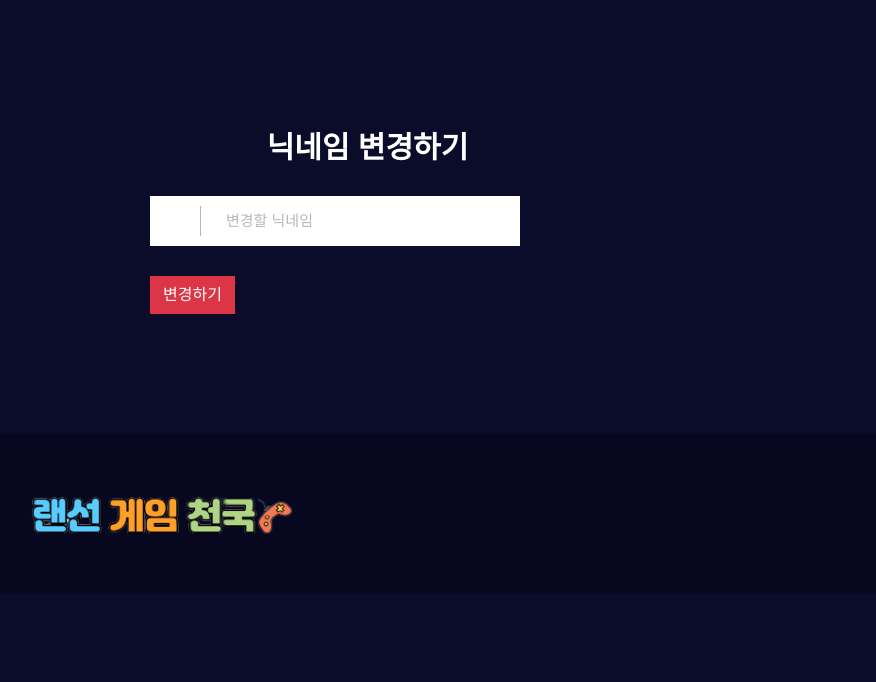
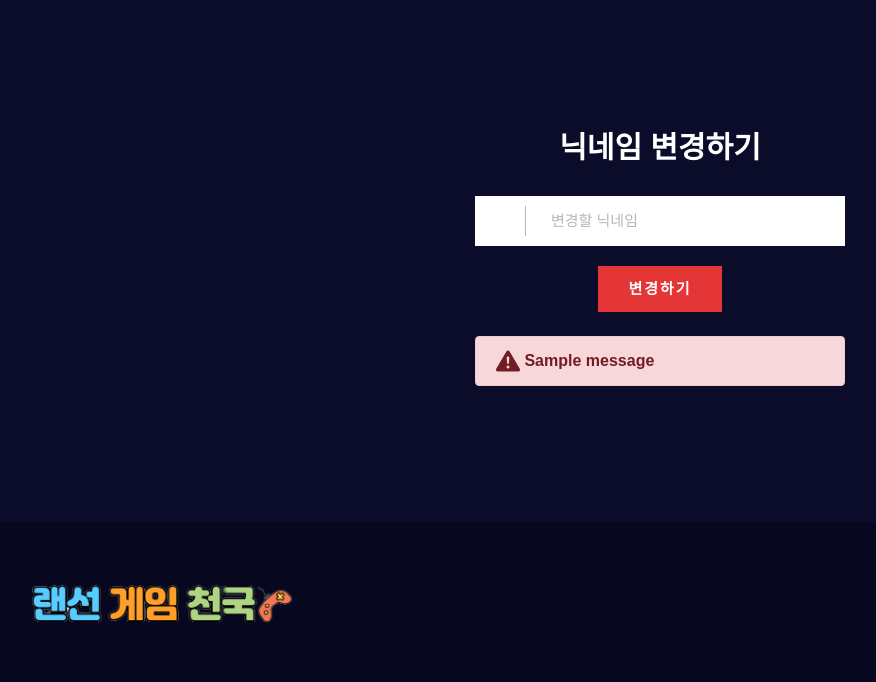
Before and after one commit to Sejiiinn/randomgameheaven, a Django app: page /mypage/change_nm/ in a window 1280 px wide. Shown: the part 75-757 px from the top of the page, without its empty margins (40-916 px from the left). Run offline with Django 3.2, Linux system fonts and the light colour scheme; tables that the repository leaves empty hold one stand-in row (values such as "Sample post"); one stand-in notice (Sample message) is shown; some libraries are stand-ins or nearby versions.

Commit message:
modify design

```diff
--- a/mypage/templates/mypage/change_nm.html
+++ b/mypage/templates/mypage/change_nm.html
@@ -73,19 +73,30 @@
     <!-- Header End -->
     <section class="login spad">
         <div class="container">
-            <div class="row">
-                <div class="col-lg-6">
                     <div class="nickname__form">
                         <h3>닉네임 변경하기</h3>
                         <form action="" method="post">
-                            {% csrf_token %}
-                        <div class="input__item">
-                            <input type="text" placeholder="변경할 닉네임" name="new_nm"><br>
+                        {% csrf_token %}
+                        <div class="chpw__form">
+                            <div class="input__item">
+                                <input type="text" placeholder="변경할 닉네임" name="new_nm"><br>
+                            </div>
+                        <button type="submit" class="ch-bt">변경하기</button>
+                        {% if messages %}
+                        <div class="msg-bt">
+                            <br>
+                            {% for message in messages %}
+                            <div class="alert alert-danger d-flex align-items-center" role="alert">
+                                <svg xmlns="http://www.w3.org/2000/svg" width="24" height="24" fill="currentColor" class="bi bi-exclamation-triangle-fill flex-shrink-0 me-2" viewBox="0 0 16 16" role="img" aria-label="Warning:">
+                                    <path d="M8.982 1.566a1.13 1.13 0 0 0-1.96 0L.165 13.233c-.457.778.091 1.767.98 1.767h13.713c.889 0 1.438-.99.98-1.767L8.982 1.566zM8 5c.535 0 .954.462.9.995l-.35 3.507a.552.552 0 0 1-1.1 0L7.1 5.995A.905.905 0 0 1 8 5zm.002 6a1 1 0 1 1 0 2 1 1 0 0 1 0-2z"/>
+                                </svg>
+                                    <strong>&nbsp;{{ message }}</strong>
+                            </div>
+                            {% endfor %}
                         </div>
-                        <button type="submit" class="btn btn-danger">변경하기</button>
+                    </div>
+                    {% endif %}
                     </form>
-                    </div>
-                </div>
                 </div>
             </div>
         </div>
@@ -103,10 +114,6 @@
             </div>
             <div class="col-lg-6">
                 <div class="footer__nav">
-                    {% comment %} <ul>
-                        <li class="active"><a href="main/main.html">랜덤으로 게임 시작(고쳐야함)</a></li>
-                    </ul>
-                </div> {% endcomment %}
             </div>
           </div>
       </div>
--- a/mypage/views.py
+++ b/mypage/views.py
@@ -6,6 +6,7 @@ from bungae.models import *
 from django.contrib.auth import update_session_auth_hash
 from django.contrib.auth.decorators import login_required
 from django.contrib import messages
+from django.urls import reverse
 
 from bungae.models import BungaeBoard
 
@@ -69,10 +70,15 @@ def change_nm(request):
         if usernickname != new_nickname:
             user_info = User.objects.get(user_id=userid)
             user_info.nickname = new_nickname
+            request.session['nickname'] = new_nickname
             user_info.save()
-            messages.info(request, '닉네임이 변경되었습니다.')
+            # messages.info(request, '닉네임이 변경되었습니다.')
             return redirect('mypage:mypage_main')
+        elif new_nickname == '':
+            messages.info(request, '다시 입력하세요.')
+            return redirect(reverse('mypage:change_nm'))
         else:
             messages.info(request, '다시 입력하세요.')
-            return redirect(request, 'mypage:change_nm')
+            return redirect(reverse('mypage:change_nm'))
+
     return render(request, 'mypage/change_nm.html')
--- a/static/css/style.css
+++ b/static/css/style.css
@@ -1891,6 +1891,22 @@ ol {
 	display:block;
 }
 
+.ch-bt:hover{
+	color: #FFFFFF;
+	background-color: #DB0000;
+}
+
+.chpw__form .input__item{
+	margin: 0 auto;
+}
+
+.msg-bt {
+	position: relative;
+	width: 370px;
+	margin-bottom: 20px;
+	margin: 0 auto;
+}
+
 /*---------------------
   Login
 -----------------------*/
```
Also changed, not shown: mypage/templates/mypage/change_pw.html (+4 -5 lines).
